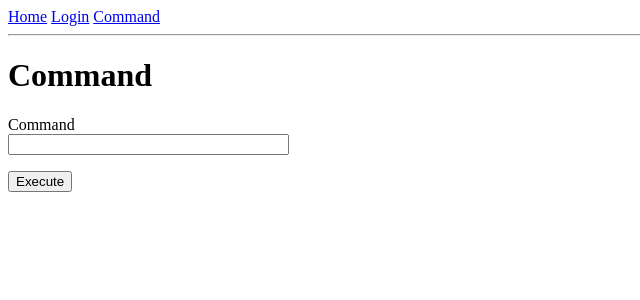
After one commit to busykoala/flask-login-gibb, a Flask app: page /command in a window 1280 px wide. The commit adds this page. Shown: the top 300 px of the page, without its empty margins (0-640 px from the left). Run offline with Flask 2, Linux system fonts and the light colour scheme; the visitor is signed in with stand-in values (Sample User, id 1).

Commit message:
Add command view with subprocess execution.

```diff
--- a/app/forms.py
+++ b/app/forms.py
@@ -8,6 +8,11 @@ from wtforms.validators import DataRequired
 from wtforms.validators import Email
 from wtforms.validators import EqualTo
 from wtforms.validators import ValidationError
+
+
+class CommandForm(FlaskForm):
+    command = StringField('Command', validators=[DataRequired()])
+    submit = SubmitField('Execute')
 
 
 class LoginForm(FlaskForm):
--- a/app/routes.py
+++ b/app/routes.py
@@ -1,5 +1,6 @@
 from app import app
 from app import db
+from app.forms import CommandForm
 from app.forms import LoginForm
 from app.forms import RegistrationForm
 from app.models import User
@@ -11,6 +12,8 @@ from flask_login import current_user
 from flask_login import login_required
 from flask_login import login_user
 from flask_login import logout_user
+from subprocess import STDOUT
+from subprocess import check_output
 
 
 @app.route('/')
@@ -19,6 +22,25 @@ from flask_login import logout_user
 def index():
     user = {'username': current_user.username.capitalize()}
     return render_template('index.html', title='Home', user=user)
+
+
+@app.route('/command', methods=['GET', 'POST'])
+@login_required
+def command():
+    form = CommandForm()
+    if form.validate_on_submit():
+        command = form.command.data
+        if command is None:
+            flash('Please enter a command')
+            return redirect(url_for('command'))
+
+        try:
+            output = check_output(command.split(), stderr=STDOUT).decode()
+        except Exception as e:
+            output = str(e)
+        return output
+
+    return render_template('command.html', title='Command', form=form)
 
 
 @app.route('/logout')
--- a/app/templates/base.html
+++ b/app/templates/base.html
@@ -10,6 +10,7 @@
         <div>
             <a href="/index">Home</a>
             <a href="/login">Login</a>
+            <a href="/command">Command</a>
         </div>
         <hr>
         {% with messages = get_flashed_messages() %}
--- /dev/null
+++ b/app/templates/command.html
@@ -0,0 +1,16 @@
+{% extends "base.html" %}
+
+{% block content %}
+    <h1>Command</h1>
+    <form action="" method="post" novalidate>
+        {{ form.hidden_tag() }}
+        <p>
+            {{ form.command.label }}<br>
+            {{ form.command(size=32) }}<br>
+            {% for command in form.command.errors %}
+            <span style="color: red;">[{{ error }}]</span>
+            {% endfor %}
+        </p>
+        <p>{{ form.submit() }}</p>
+    </form>
+{% endblock %}
```
